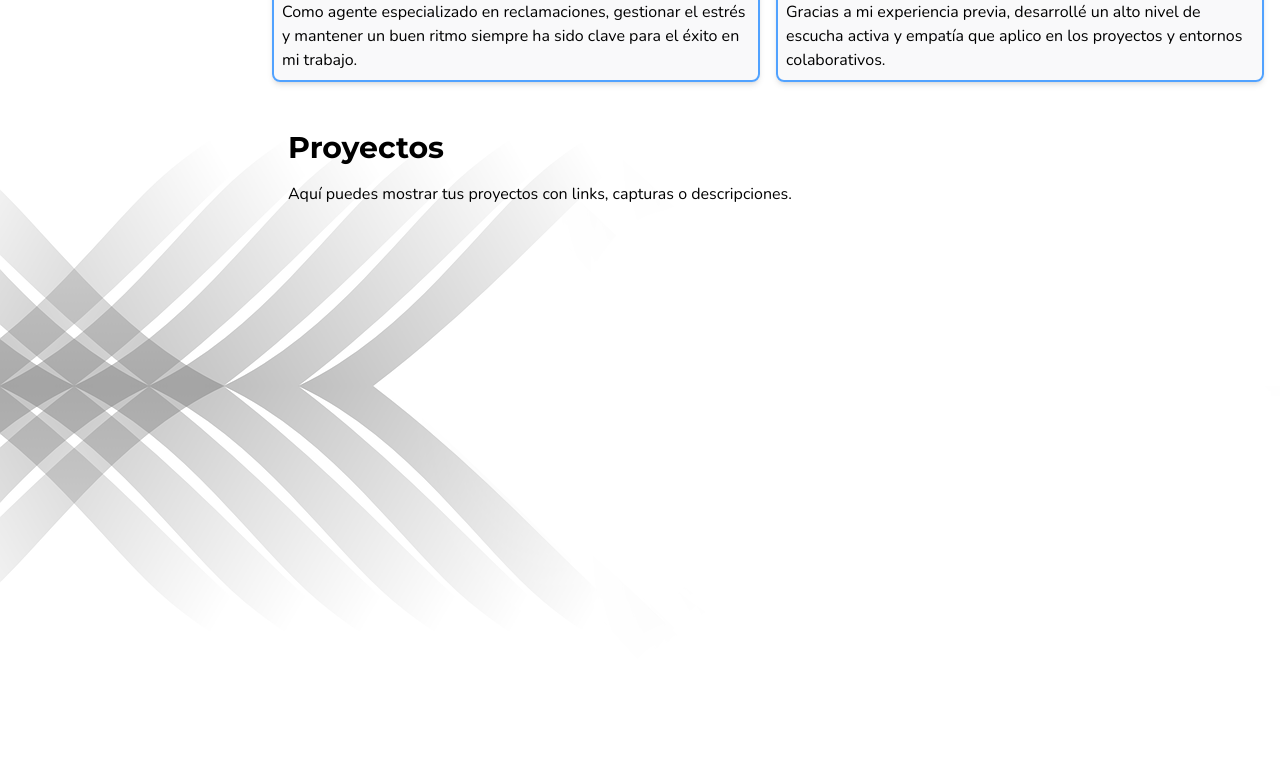
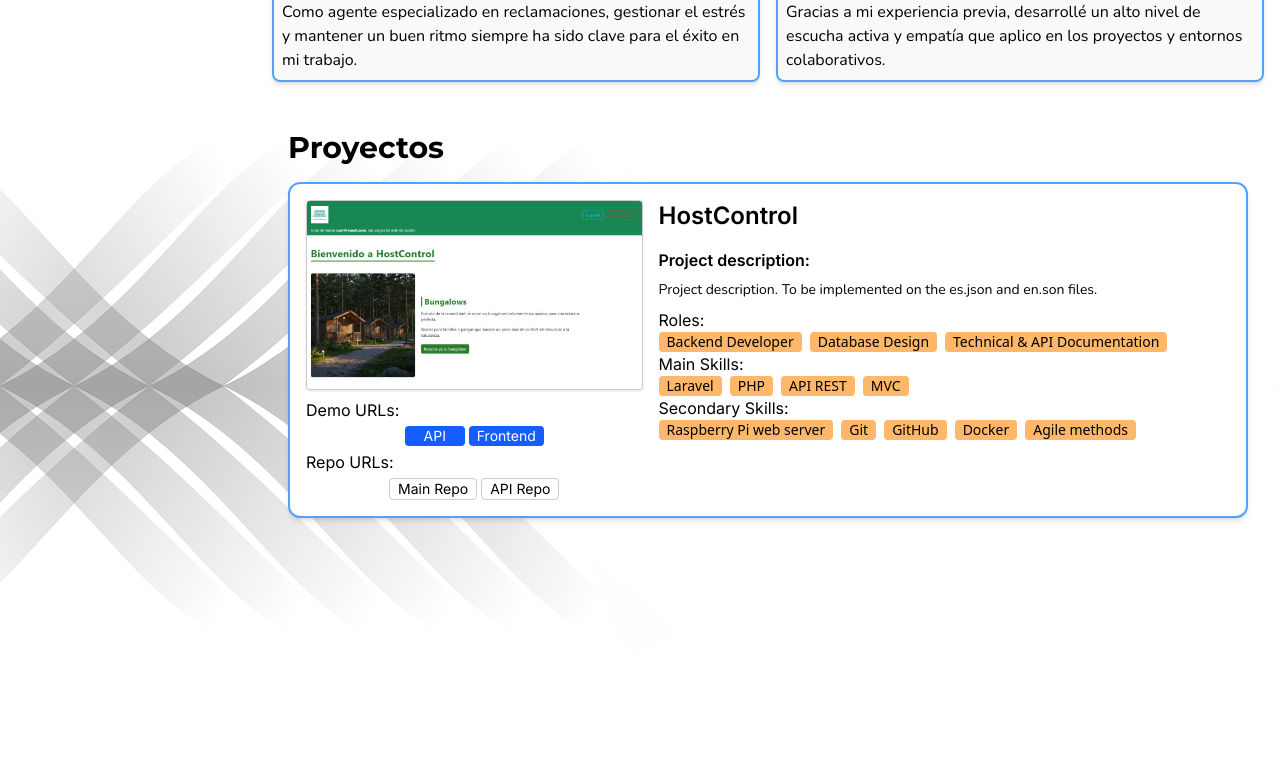
Before and after one commit to Roger486/roger-portfolio, a React (Vite) app: page / in a window 1280 px wide. Shown: the part 1882-2660 px from the top of the page. Built offline with nearby package versions, Linux system fonts and the light colour scheme.

Commit message:
feat: add first basic implementation of how the FeaturedProject component could look like inside Projects.jsx

```diff
--- a/src/data/project-list.js
+++ b/src/data/project-list.js
@@ -1,6 +1,7 @@
 export const projects = [
   {
     key: 'hostcontrol',
+    name: 'HostControl',
     roles: ['Backend Developer', 'Database Design', 'Technical & API Documentation'],
     mainSkillsKeys : ['laravel', 'php', 'api-rest', 'mvc'],
     secondarySkillsKeys: ['raspi-web-server', 'git', 'github', 'docker', 'agile'],
@@ -9,16 +10,22 @@ export const projects = [
       {url: 'https://github.com/Roger486/HostControl/tree/main/backend', label: 'API Repo'},
     ],
     demoUrls: [
-      { url: 'https://hostcontrol-vicentedev.rogerdev.xyz/', label: 'API' },
-      { url: 'https://hostcontrol-api.rogerdev.xyz/api/accommodations', label: 'Frontend' }
+      { url: 'https://hostcontrol-api.rogerdev.xyz/api/accommodations', label: 'API' },
+      { url: 'https://hostcontrol-vicentedev.rogerdev.xyz/', label: 'Frontend' }
     ],
+    thumbnail: '/projects/hostcontrol/hostcontrol-thumb.jpg',
     images: [
-      { key: 'home', src: '/assets/projects/hostcontrol/home.png' }
+      { key: 'stack', src: '/projects/hostcontrol/hostcontrol-stack.jpg' },
+      { key: 'relational', src: '/projects/hostcontrol/hostcontrol-relational.jpg' },
+      { key: 'postman', src: '/projects/hostcontrol/hostcontrol-postman.jpg' },
+      { key: 'home', src: '/projects/hostcontrol/hostcontrol-home.jpg' },
+      { key: 'panel', src: '/projects/hostcontrol/hostcontrol-panel.jpg' },
     ],
     featured: true
   },
   {
     key: 'raspi-server',
+    name: 'Raspberry Pi Web Server',
     roles: ['Deployment Automation', 'Infrastructure Scripting', 'Technical Documentation'],
     mainSkillsKeys : ['raspi-web-server', 'docker', 'bash'],
     secondarySkillsKeys: ['git', 'github'],
@@ -34,6 +41,7 @@ export const projects = [
   },
   {
     key: 'coffee-haven',
+    name: 'Coffee Haven',
     roles: ['Frontend Developer'],
     mainSkillsKeys : ['angular', 'typescript', 'htmlcss'],
     secondarySkillsKeys: ['docker', 'raspi-web-server', 'git', 'github'],
@@ -51,6 +59,7 @@ export const projects = [
   },
   {
     key: 'roger-portfolio',
+    name: 'Personal Portfolio',
     roles: ['Frontend Developer'],
     mainSkillsKeys : ['react', 'javascript', 'tailwind', 'htmlcss'],
     secondarySkillsKeys: ['docker', 'raspi-web-server', 'git', 'github'],
--- a/src/features/projects/Projects.jsx
+++ b/src/features/projects/Projects.jsx
@@ -1,9 +1,113 @@
+import { projects } from "../../data/project-list";
+import { hardSkills } from "../../data/hard-skill-list";
+
 export default function Projects() {
+  const project = projects[0];
+
   return (
-    <section id="projects" className="min-h-screen p-8">
+    <section className="min-h-screen p-8">
       <h2 className="text-3xl font-bold mb-4">Proyectos</h2>
-      <p>Aquí puedes mostrar tus proyectos con links, capturas o descripciones.</p>
-      {/* Luego puedes añadir tarjetas o listas con tus proyectos */}
+
+      <div
+        className="
+        grid grid-cols-1 md:grid-cols-8 gap-4 p-4
+        border-2 rounded-xl bg-white border-blue-400 shadow-md
+        "
+      >
+        {/* Thumbnail + CTA */}
+        <div className="col-span-3">
+          <div className="mb-2">
+            <img
+              src={project.thumbnail}
+              alt="Thumbnail"
+              className="
+                rounded border-1 border-black/20 shadow
+                hover:scale-105 transition duration-300
+              "
+            />
+          </div>
+
+          <div className="flex flex-col gap-1">
+            <h4>Demo URLs:</h4>
+            <div className="flex gap-1 justify-center text-center">
+              {project.demoUrls.map((demo) => {
+                return (
+                  <a
+                    key={demo.url}
+                    href={demo.url}
+                    target="_blank"
+                    rel="noopener noreferrer"
+                    className="
+                      text-sm rounded px-2 min-w-15 text-white bg-blue-600
+                      hover:bg-blue-400
+                    "
+                  >
+                    {demo.label}
+                  </a>
+                );
+              })}
+            </div>
+
+            <h4>Repo URLs:</h4>
+            <div className="flex gap-1 justify-center text-center">
+              {project.repoUrls.map((repo) => {
+                return (
+                  <a
+                    key={repo.url}
+                    href={repo.url}
+                    target="_blank"
+                    rel="noopener noreferrer"
+                    className="
+                      text-sm border rounded px-2 min-w-15 border-black/20
+                      hover:bg-gray-200
+                    "
+                  >
+                    {repo.label}
+                  </a>
+                );
+              })}
+            </div>
+          </div>
+        </div>
+
+        {/* Title + text + roles + skills */}
+        <div className="col-span-5">
+          <h3 className="text-2xl font-bold mb-4">{project.name}</h3>
+          <h4 className="font-semibold mb-2">Project description:</h4>
+          <p className="text-sm mb-2">
+            Project description. To be implemented on the es.json and en.son
+            files.
+          </p>
+          <h4>Roles:</h4>
+          <div className="flex flex-wrap gap-2">
+            {project.roles.map((role) => {
+              return <span key={role} className="text-sm bg-orange-300 rounded px-2">{role}</span>;
+            })}
+          </div>
+          <div>
+            <h4>Main Skills:</h4>
+            <div className="flex flex-wrap gap-2">
+              {project.mainSkillsKeys.map((skillKey) => {
+                const foundSkill = hardSkills.find(
+                  (hardSkill) => hardSkill.key === skillKey
+                );
+                const skillName = foundSkill ? foundSkill.name : skillKey;
+                return <span key={skillKey} className="text-sm bg-orange-300 rounded px-2">{skillName}</span>;
+              })}
+            </div>
+            <h4>Secondary Skills:</h4>
+            <div className="flex flex-wrap gap-2">
+              {project.secondarySkillsKeys.map((skillKey) => {
+                const foundSkill = hardSkills.find(
+                  (hardSkill) => hardSkill.key === skillKey
+                );
+                const skillName = foundSkill ? foundSkill.name : skillKey;
+                return <span key={skillKey} className="text-sm bg-orange-300 rounded px-2">{skillName}</span>;
+              })}
+            </div>
+          </div>
+        </div>
+      </div>
     </section>
   );
 }
```
